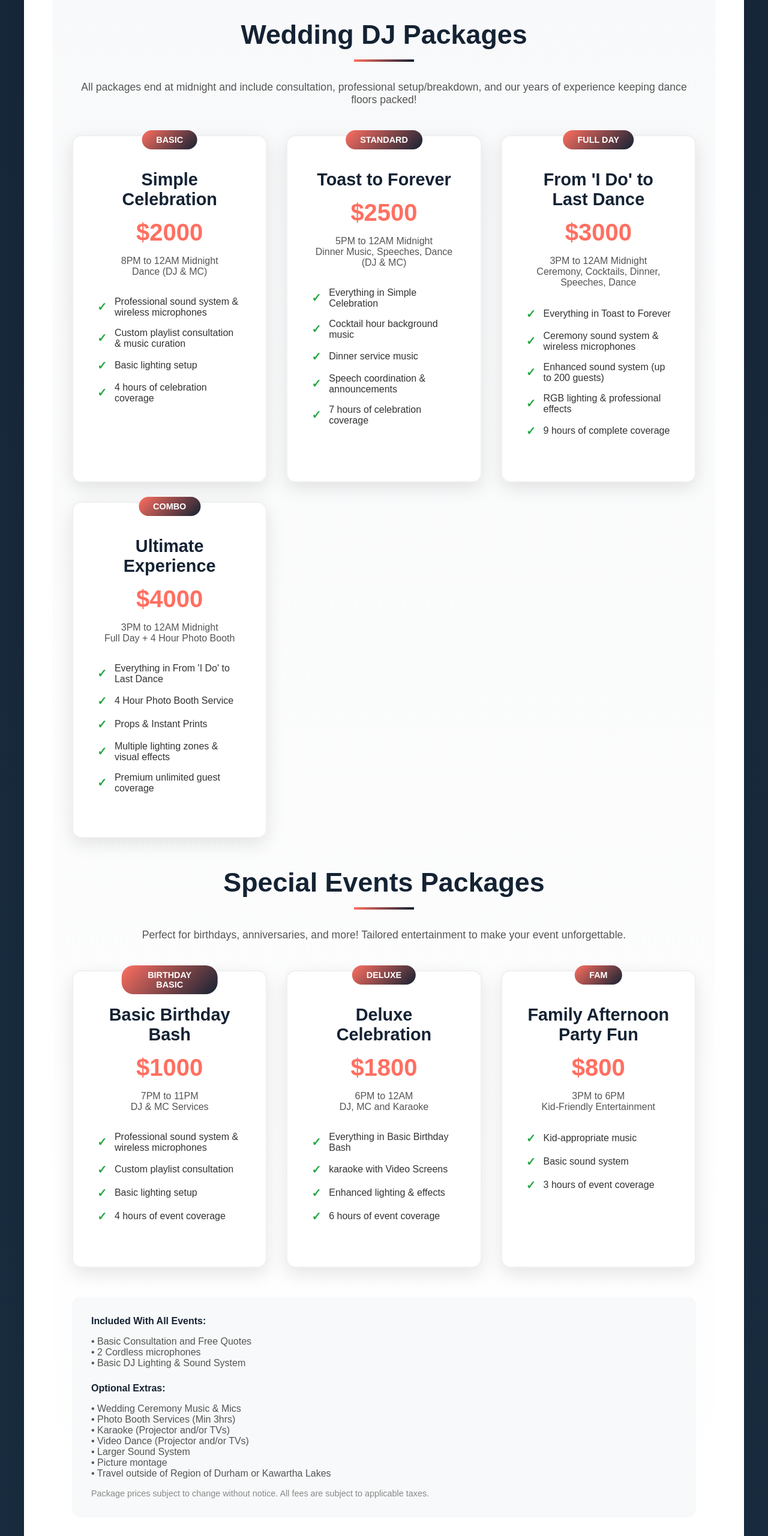
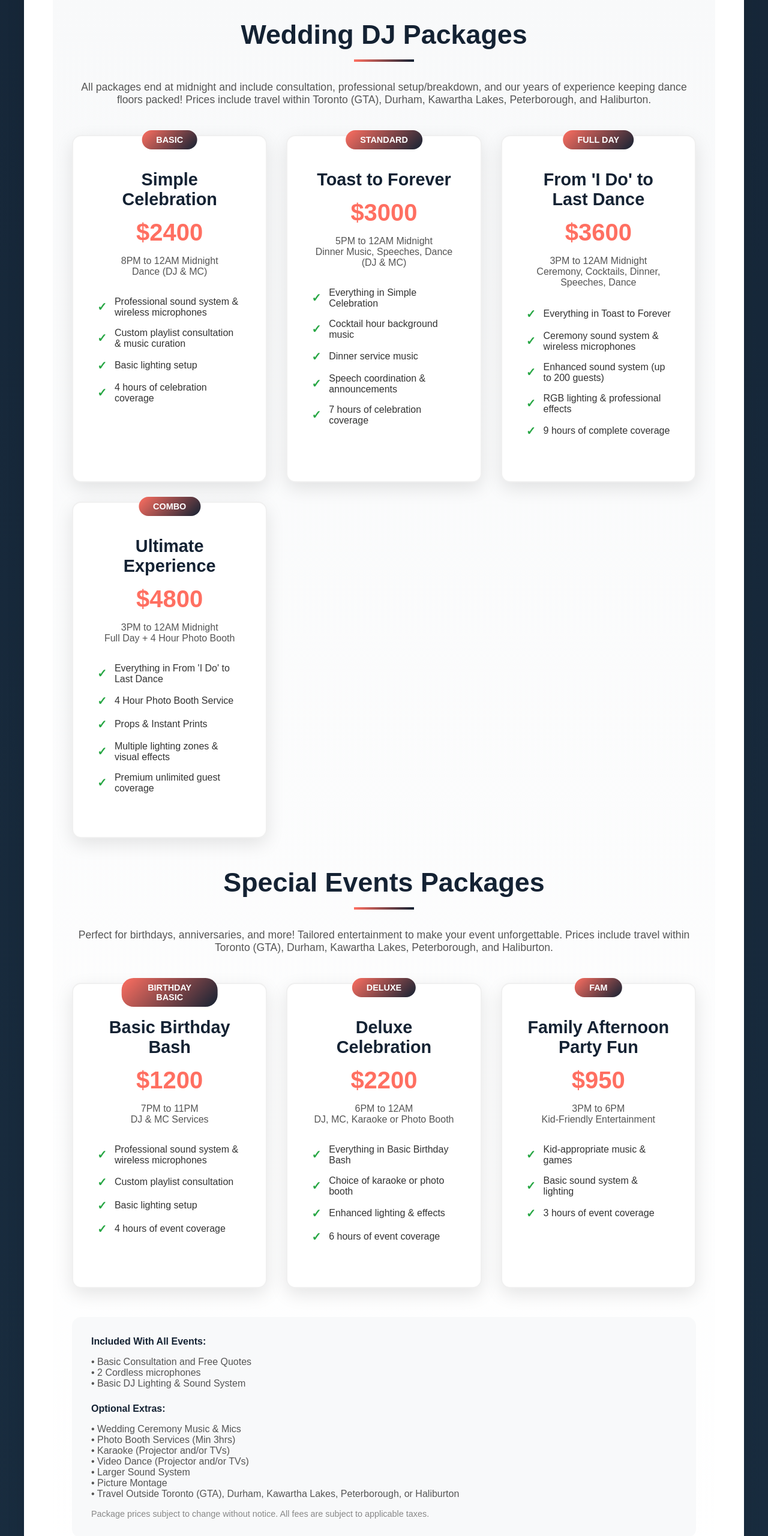
Before and after one commit to BrainAV/AVDJ.ca, a plain HTML site: page index.html in a window 1280 px wide. Shown: the part 2600-5160 px from the top of the page at 60% size. Drawn offline with Linux system fonts and the light colour scheme.

Commit message:
Update index.html

```diff
--- a/index.html
+++ b/index.html
@@ -591,13 +591,13 @@
     <!-- Packages Section -->
     <section id="packages" class="packages">
       <h2>Wedding DJ Packages</h2>
-      <p style="font-size: 1.1rem; margin-bottom: 3rem; color: #555;">All packages end at midnight and include consultation, professional setup/breakdown, and our years of experience keeping dance floors packed!</p>
+      <p style="font-size: 1.1rem; margin-bottom: 3rem; color: #555;">All packages end at midnight and include consultation, professional setup/breakdown, and our years of experience keeping dance floors packed! Prices include travel within Toronto (GTA), Durham, Kawartha Lakes, Peterborough, and Haliburton.</p>
 
       <div class="packages-grid">
         <div class="package-card">
           <div class="package-badge">BASIC</div>
           <h3>Simple Celebration</h3>
-          <div class="package-price">$2000</div>
+          <div class="package-price">$2400</div>
           <p style="color: #555; margin-bottom: 1.5rem;">8PM to 12AM Midnight<br>Dance (DJ & MC)</p>
           <ul class="package-features">
             <li>Professional sound system & wireless microphones</li>
@@ -610,7 +610,7 @@
         <div class="package-card">
           <div class="package-badge">STANDARD</div>
           <h3>Toast to Forever</h3>
-          <div class="package-price">$2500</div>
+          <div class="package-price">$3000</div>
           <p style="color: #555; margin-bottom: 1.5rem;">5PM to 12AM Midnight<br>Dinner Music, Speeches, Dance (DJ & MC)</p>
           <ul class="package-features">
             <li>Everything in Simple Celebration</li>
@@ -624,7 +624,7 @@
         <div class="package-card">
           <div class="package-badge">FULL DAY</div>
           <h3>From 'I Do' to Last Dance</h3>
-          <div class="package-price">$3000</div>
+          <div class="package-price">$3600</div>
           <p style="color: #555; margin-bottom: 1.5rem;">3PM to 12AM Midnight<br>Ceremony, Cocktails, Dinner, Speeches, Dance</p>
           <ul class="package-features">
             <li>Everything in Toast to Forever</li>
@@ -638,7 +638,7 @@
         <div class="package-card">
           <div class="package-badge">COMBO</div>
           <h3>Ultimate Experience</h3>
-          <div class="package-price">$4000</div>
+          <div class="package-price">$4800</div>
           <p style="color: #555; margin-bottom: 1.5rem;">3PM to 12AM Midnight<br>Full Day + 4 Hour Photo Booth</p>
           <ul class="package-features">
             <li>Everything in From 'I Do' to Last Dance</li>
@@ -651,12 +651,12 @@
       </div>
 
       <h2>Special Events Packages</h2>
-      <p style="font-size: 1.1rem; margin-bottom: 3rem; color: #555;">Perfect for birthdays, anniversaries, and more! Tailored entertainment to make your event unforgettable.</p>
+      <p style="font-size: 1.1rem; margin-bottom: 3rem; color: #555;">Perfect for birthdays, anniversaries, and more! Tailored entertainment to make your event unforgettable. Prices include travel within Toronto (GTA), Durham, Kawartha Lakes, Peterborough, and Haliburton.</p>
       <div class="packages-grid">
         <div class="package-card">
           <div class="package-badge">BIRTHDAY BASIC</div>
           <h3>Basic Birthday Bash</h3>
-          <div class="package-price">$1000</div>
+          <div class="package-price">$1200</div>
           <p style="color: #555; margin-bottom: 1.5rem;">7PM to 11PM<br>DJ & MC Services</p>
           <ul class="package-features">
             <li>Professional sound system & wireless microphones</li>
@@ -668,11 +668,11 @@
         <div class="package-card">
           <div class="package-badge">DELUXE</div>
           <h3>Deluxe Celebration</h3>
-          <div class="package-price">$1800</div>
-          <p style="color: #555; margin-bottom: 1.5rem;">6PM to 12AM<br>DJ, MC and Karaoke</p>
+          <div class="package-price">$2200</div>
+          <p style="color: #555; margin-bottom: 1.5rem;">6PM to 12AM<br>DJ, MC, Karaoke or Photo Booth</p>
           <ul class="package-features">
             <li>Everything in Basic Birthday Bash</li>
-            <li>karaoke with Video Screens</li>
+            <li>Choice of karaoke or photo booth</li>
             <li>Enhanced lighting & effects</li>
             <li>6 hours of event coverage</li>
           </ul>
@@ -680,11 +680,11 @@
         <div class="package-card">
           <div class="package-badge">FAM</div>
           <h3>Family Afternoon Party Fun</h3>
-          <div class="package-price">$800</div>
+          <div class="package-price">$950</div>
           <p style="color: #555; margin-bottom: 1.5rem;">3PM to 6PM<br>Kid-Friendly Entertainment</p>
           <ul class="package-features">
-            <li>Kid-appropriate music</li>
-            <li>Basic sound system</li>
+            <li>Kid-appropriate music & games</li>
+            <li>Basic sound system & lighting</li>
             <li>3 hours of event coverage</li>
           </ul>
         </div>
@@ -705,8 +705,8 @@
           <li>• Karaoke (Projector and/or TVs)</li>
           <li>• Video Dance (Projector and/or TVs)</li>
           <li>• Larger Sound System</li>
-          <li>• Picture montage</li>
-          <li>• Travel outside of Region of Durham or Kawartha Lakes</li>
+          <li>• Picture Montage</li>
+          <li>• Travel Outside Toronto (GTA), Durham, Kawartha Lakes, Peterborough, or Haliburton</li>
         </ul>
 
         <p style="font-size: 0.9rem; color: #888; margin-top: 1rem;">
@@ -745,7 +745,7 @@
             </div>
 
             <div class="form-group">
-              <label crops="event-type">Event Type</label>
+              <label for="event-type">Event Type</label>
               <select id="event-type" name="event-type">
                 <option value="">Select Event Type</option>
                 <option value="wedding">Wedding</option>
@@ -797,8 +797,7 @@
     <p id="footer-year">&copy; 2026 AVDJ Canada Special Events | Professional DJ Services in Ontario</p>
     <p>Toronto (GTA) • Durham • Kawartha Lakes • Peterborough • Haliburton</p>
     <p style="margin-top: 1rem;">
-      <a href="#top">Back to Top</a> |
-      <a href="mailto:info@avdj.ca">info@avdj.ca</a>
+      <a href="#top">Back to Top</a>
     </p>
   </footer>
 
```
